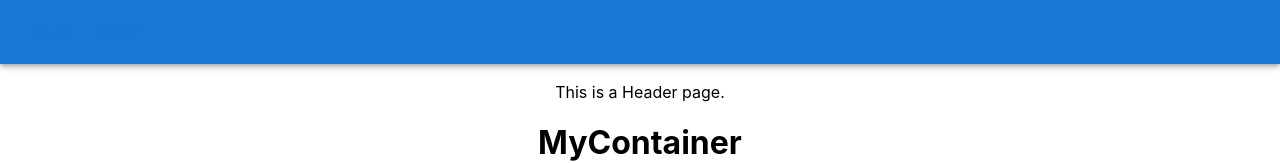
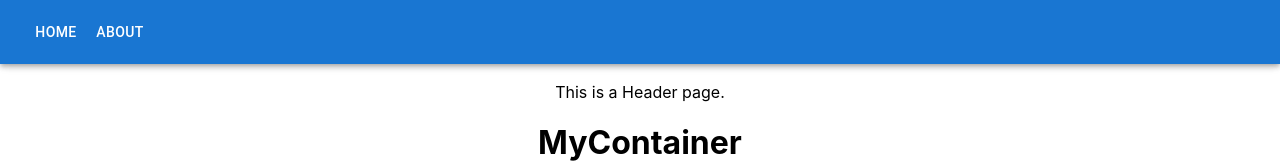
Before and after one commit to ajay26188/Advanced_Web_Application_Week11, a React (Create React App) app: page / in a window 1280 px wide. Shown: the top 163 px of the page. Built offline with nearby package versions, Linux system fonts and the light colour scheme.

Commit message:
last commit

```diff
--- a/src/components/Header.js
+++ b/src/components/Header.js
@@ -11,10 +11,10 @@ const Header = () => {
         <p>This is a Header page.</p>
         <AppBar>
             <Toolbar>
-                <Button element= {Link} to="/">
+                <Button component= {Link} to="/" color="inherit">
                     Home
                 </Button>
-                <Button element= {Link} to="/about">
+                <Button component= {Link} to="/about" color="inherit">
                     About
                 </Button>
             </Toolbar>
```
